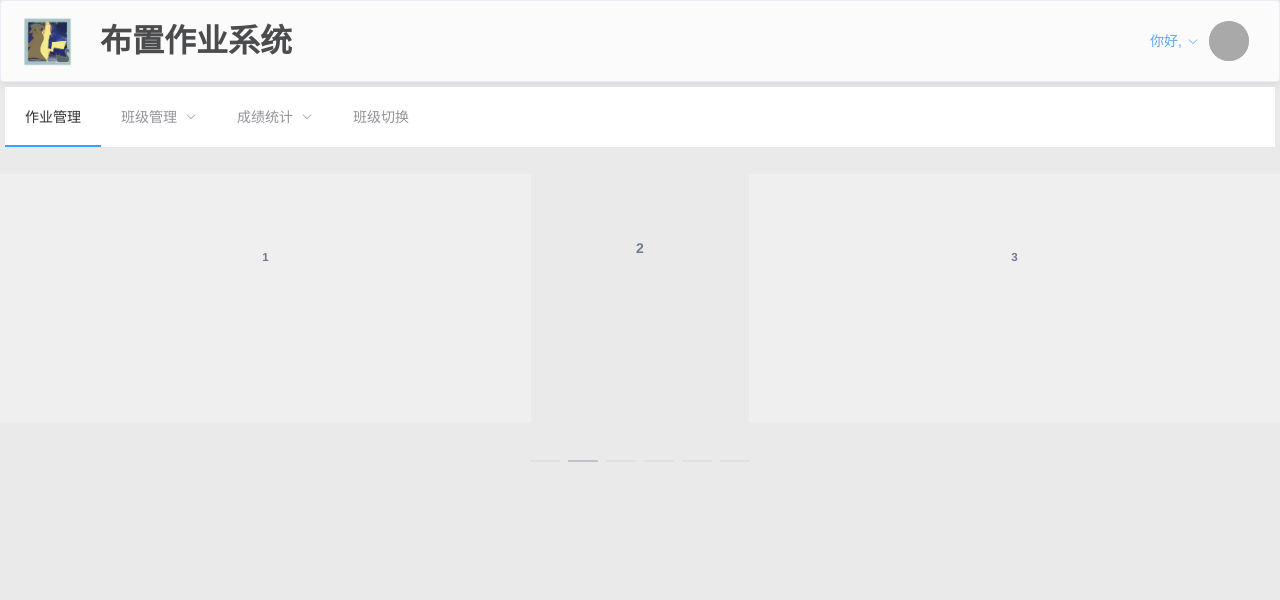
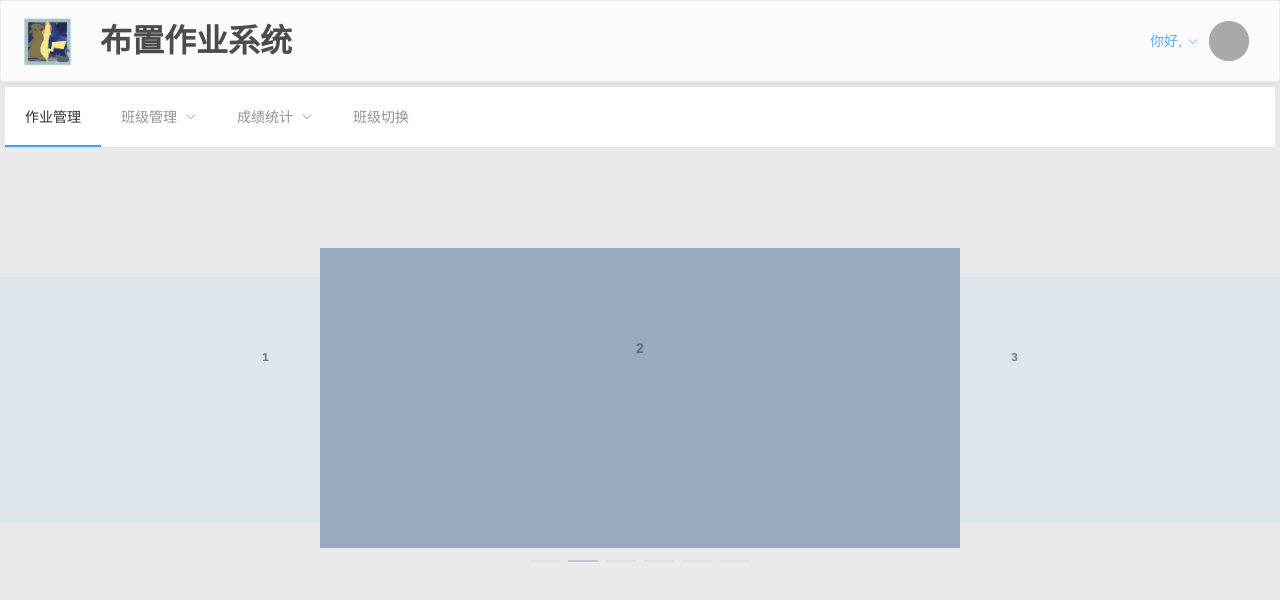
Before and after one commit to CrxusDonts/teacherApp, a Vue app in the folder src/frontend/: page /switchClass in a window 1280 px wide. Shown: the top 600 px of the page. Built offline with nearby package versions, Linux system fonts and the light colour scheme; no server answers; grey boxes are pictures that could not be loaded.

Commit message:
修复班级切换页面的样式问题

```diff
--- a/src/frontend/src/views/HomeComponents/SwitchClass.vue
+++ b/src/frontend/src/views/HomeComponents/SwitchClass.vue
@@ -28,6 +28,10 @@ export default {
 </script>
 
 <style scoped>
+.el-carousel--card {
+    margin-top: 100px;
+}
+
 .el-carousel__item h3 {
     margin: 0;
     font-size: 14px;
@@ -36,4 +40,11 @@ export default {
     opacity: .75;
 }
 
+.el-carousel__item:nth-child(2n) {
+    background-color: #99a9bf;
+}
+
+.el-carousel__item:nth-child(2n+1) {
+    background-color: #d3dce6;
+}
 </style>
--- a/src/frontend/src/views/passwordModify.vue
+++ b/src/frontend/src/views/passwordModify.vue
@@ -43,7 +43,7 @@ export default {
             } else if (this.newPassword!=this.newPasswordAgain) {
                 this.$message.error('请保证两次密码输入一致！');
             } else {
-                this.$http.post('BackendAccount/change_password/', {//其中的路由需要修改
+                this.$http.put('BackendAccount/change_password/', {//其中的路由需要修改
                     old_password: this.oldPassword,
                     new_password:this.newPassword
                 }).then(response => {//在其中写后端交互方法
```
